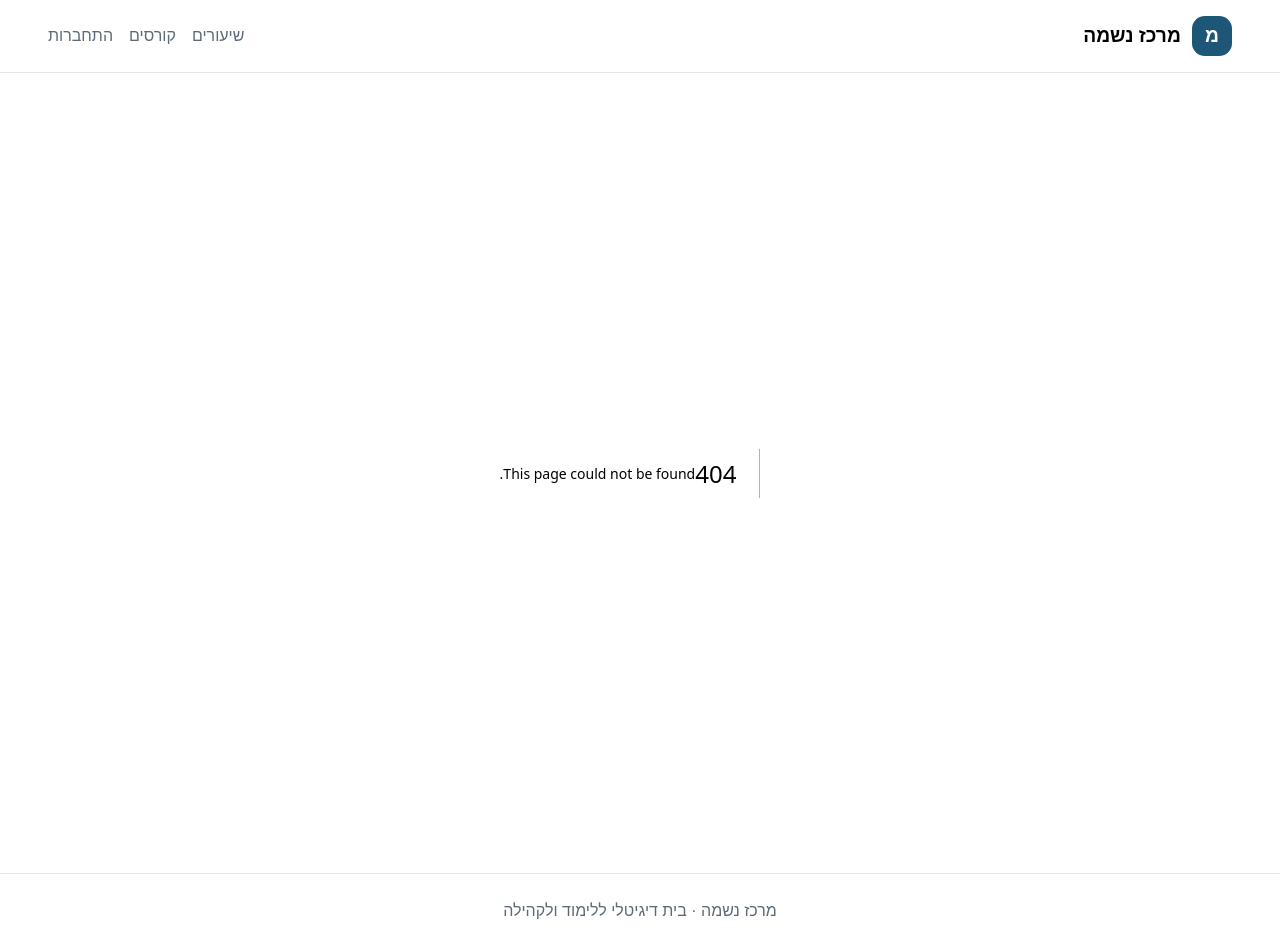
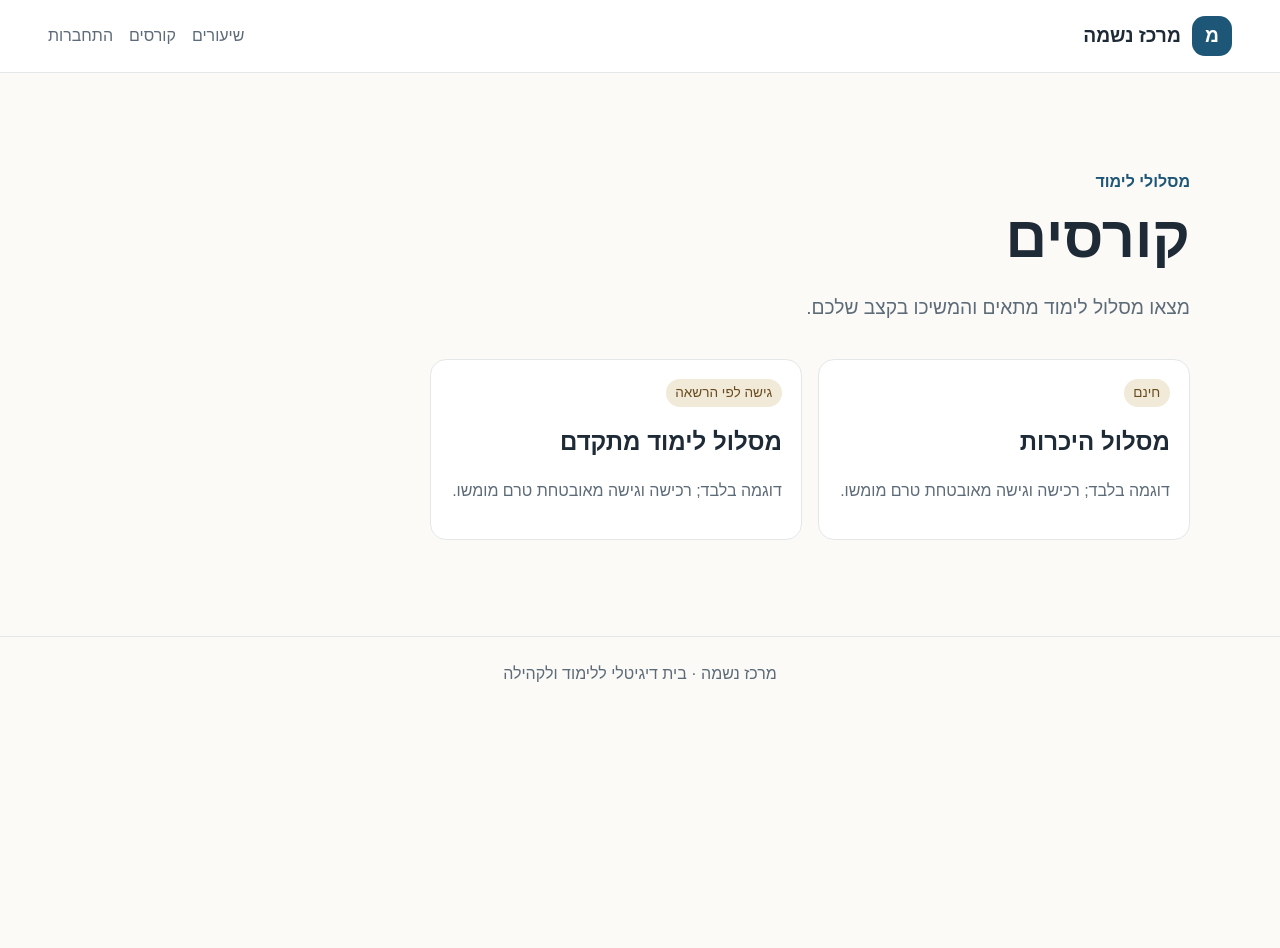
Before and after one commit to hillelkoriat770-tech/merkaz-neshama, a Next.js app: page /courses in a window 1280 px wide. Before the commit this address had no page. After the commit the page ends 800 px from the top, so only its background shows below. Built offline with nearby package versions, Linux system fonts and the light colour scheme.

Commit message:
feat: add Merkaz Neshama project files

```diff
--- /dev/null
+++ b/src/app/courses/page.tsx
@@ -0,0 +1,3 @@
+export const metadata = {title:'קורסים'};
+const items=[{title:'מסלול היכרות',access:'חינם'},{title:'מסלול לימוד מתקדם',access:'גישה לפי הרשאה'}];
+export default function CoursesPage(){return <section className="hero"><span className="eyebrow">מסלולי לימוד</span><h1>קורסים</h1><p className="lead">מצאו מסלול לימוד מתאים והמשיכו בקצב שלכם.</p><div className="grid">{items.map(x=><article className="card" key={x.title}><span className="pill">{x.access}</span><h2>{x.title}</h2><p>דוגמה בלבד; רכישה וגישה מאובטחת טרם מומשו.</p></article>)}</div></section>}
```
